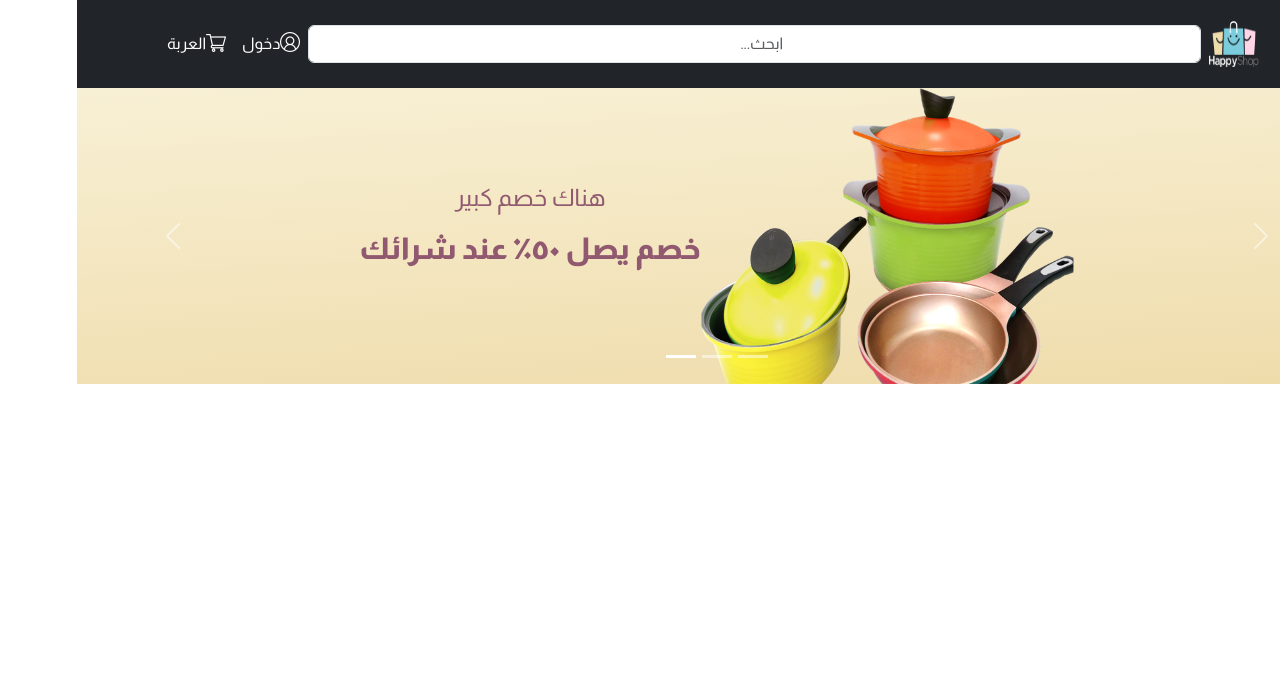
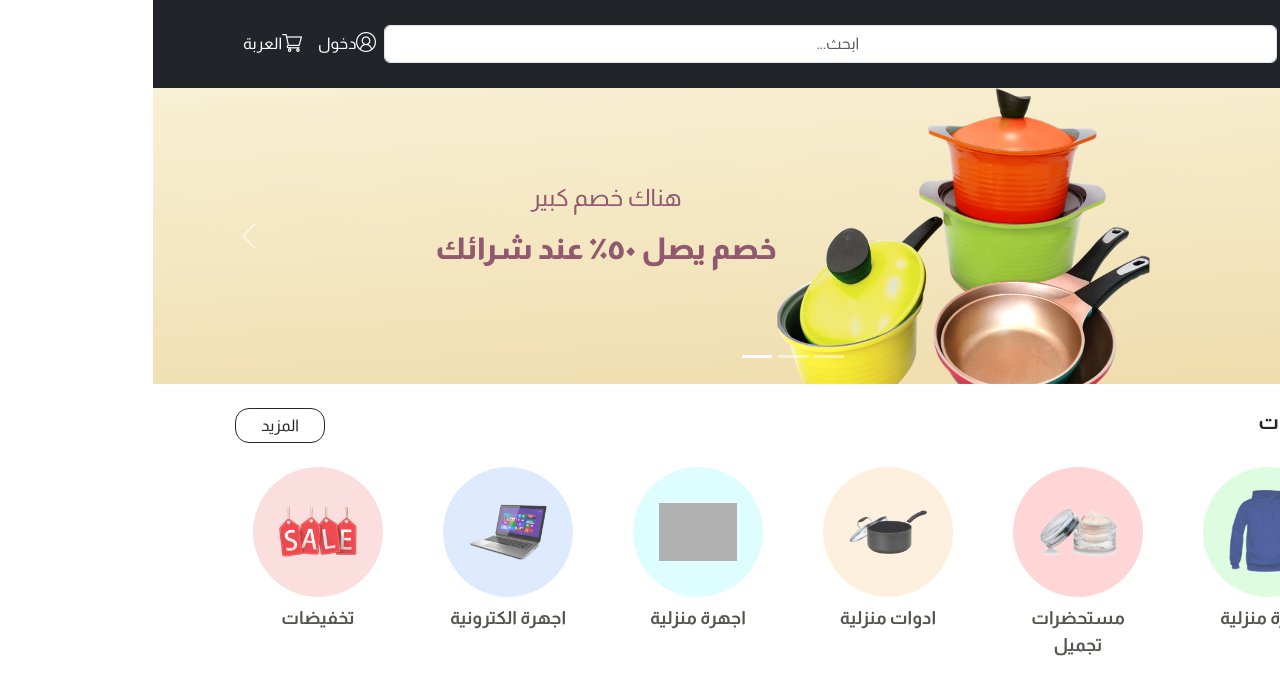
Before and after one commit to mohamedtarekdev/react-ecommerce, a React (Vite) app: page / in a window 1280 px wide. Shown: the top 694 px of the page. Built offline with nearby package versions, Linux system fonts and the light colour scheme; grey boxes are pictures that could not be loaded.

Commit message:
Add Categories section with CircularCard and SectionTitle components

```diff
--- /dev/null
+++ b/src/components/CircularCard.jsx
@@ -0,0 +1,26 @@
+import React from 'react';
+import { Col } from 'react-bootstrap';
+
+const CircularCard = ({ title, image, background }) => {
+    return (
+        <Col
+            xs={6}
+            sm={6}
+            md={4}
+            lg={2}
+            className="my-4 d-flex justify-content-around"
+        >
+            <div className="all-cards">
+                <div
+                    className="circular-card d-flex justify-content-center align-items-center"
+                    style={{ backgroundColor: background }}
+                >
+                    <img src={image} alt="..." />
+                </div>
+                <div className="circular-card-title my-2">{title}</div>
+            </div>
+        </Col>
+    );
+};
+
+export default CircularCard;
--- /dev/null
+++ b/src/components/SectionTitle.jsx
@@ -0,0 +1,12 @@
+import React from 'react';
+
+const SectionTitle = ({ title, btnValue }) => {
+    return (
+        <div className="d-flex justify-content-between pt-4">
+            <div className="section-title">{title}</div>
+            {btnValue && <div className="section-btn">{btnValue}</div>}
+        </div>
+    );
+};
+
+export default SectionTitle;
--- a/src/pages/Home.jsx
+++ b/src/pages/Home.jsx
@@ -1,12 +1,14 @@
 import React from 'react';
 import MainNavbar from '../components/MainNavbar';
 import Slider from '../components/Slider';
+import Categories from '../sections/Categories';
 
 const Home = () => {
     return (
         <div>
             <MainNavbar />
             <Slider />
+            <Categories />
         </div>
     );
 };
--- /dev/null
+++ b/src/sections/Categories.jsx
@@ -0,0 +1,53 @@
+import React from 'react';
+import { Container, Row } from 'react-bootstrap';
+import SectionTitle from '../components/SectionTitle';
+import CircularCard from '../components/CircularCard';
+
+import clothes from '../assets/images/clothes.png';
+import makeup from '../assets/images/makeup.png';
+import pan from '../assets/images/pan.png';
+import washing_machine from '../assets/images/washing-machine.png';
+import laptop from '../assets/images/laptop.png';
+import sale from '../assets/images/sale.png';
+
+const Categories = () => {
+    return (
+        <Container>
+            <SectionTitle title="التصنيفات" btnValue="المزيد" />
+            <Row>
+                <CircularCard
+                    title="اجهرة منزلية"
+                    image={clothes}
+                    background="#D6FDD9"
+                />
+                <CircularCard
+                    title="مستحضرات تجميل"
+                    image={makeup}
+                    background="#FFCCCC"
+                />
+                <CircularCard
+                    title="ادوات منزلية"
+                    image={pan}
+                    background="#FDEDD7"
+                />
+                <CircularCard
+                    title="اجهرة منزلية"
+                    image={washing_machine}
+                    background="#D6FDFF"
+                />
+                <CircularCard
+                    title="اجهرة الكترونية"
+                    image={laptop}
+                    background="#D6E6FD"
+                />
+                <CircularCard
+                    title="تخفيضات"
+                    image={sale}
+                    background="#FBD6D6"
+                />
+            </Row>
+        </Container>
+    );
+};
+
+export default Categories;
```
